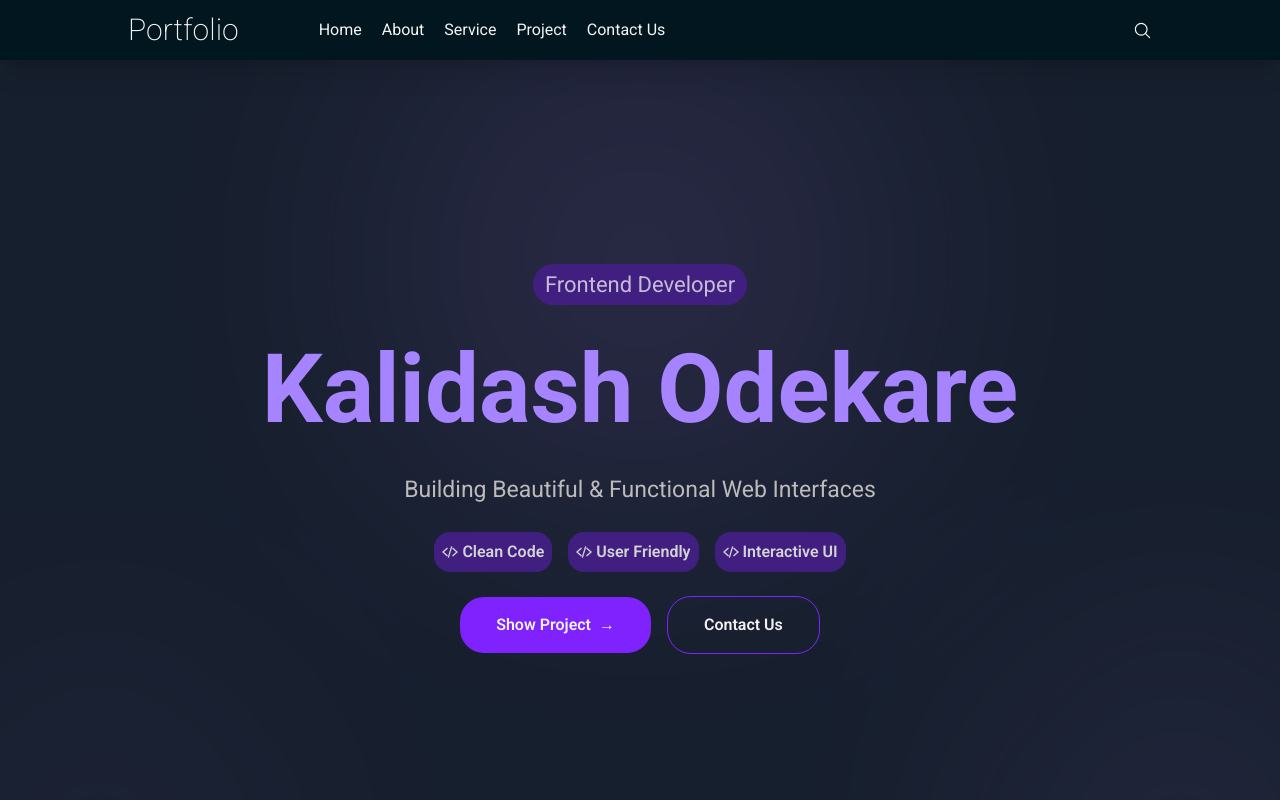
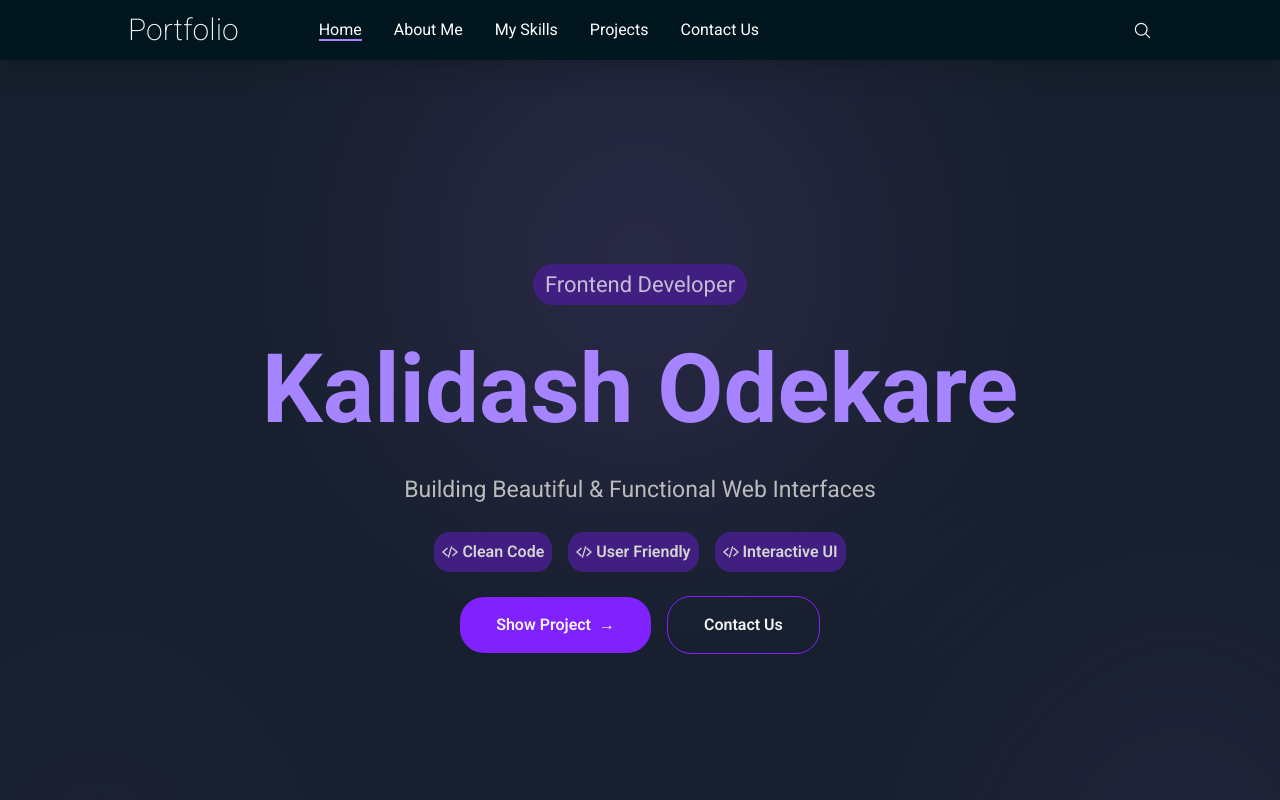
Before and after one commit to kalidashodekare14/Portfolio, a Next.js app: page / in a window 1280 px wide. Shown: the top 800 px of the page. Built offline with nearby package versions, Linux system fonts and the light colour scheme.

Commit message:
scroll animation implement

```diff
--- a/components/AboutMe.tsx
+++ b/components/AboutMe.tsx
@@ -4,7 +4,7 @@ import Image from "next/image";
 
 const AboutMe = () => {
     return (
-        <div className="-mt-px bg-[#161E2D] flex flex-col justify-center items-center font-roboto">
+        <div id="about" className="-mt-px bg-[#161E2D] flex flex-col justify-center items-center font-roboto">
             <div className="min-h-screen max-w-6xl pb-10">
                 <h1 className="text-5xl py-20 text-center text-[#7F22FE] font-bold">About Me</h1>
                 <div className="flex flex-col lg:flex-row">
--- a/components/ContactMe.tsx
+++ b/components/ContactMe.tsx
@@ -6,7 +6,7 @@ import { motion } from 'motion/react'
 
 const ContactMe = () => {
     return (
-        <div className="-mt-px bg-[#161E2D] ">
+        <div id='contact' className="-mt-px bg-[#161E2D] ">
             <div className="lg:h-200 max-w-6xl m-auto font-roboto">
                 <h1 className="text-5xl text-center text-[#7F22FE] font-bold py-10">Contact Me</h1>
                 <div className='w-full flex flex-col lg:flex-row justify-between gap-10 mt-10 pb-5'>
--- a/components/HeroSection.tsx
+++ b/components/HeroSection.tsx
@@ -4,7 +4,7 @@ import { motion } from "motion/react"
 
 const HeroSection = () => {
     return (
-        <div className='-mt-px relative lg:min-h-screen h-screen  bg-[#161f2d] overflow-hidden font-roboto flex flex-col items-center lg:justify-center '>
+        <div id='hero' className='-mt-px relative lg:min-h-screen h-screen  bg-[#161f2d] overflow-hidden font-roboto flex flex-col items-center lg:justify-center '>
             <div className='z-20 flex flex-col items-center gap-6 mt-14 lg:mt-0'>
                 <p className='text-[#f7f6f6bb] text-[22px] bg-[#411f80] p-3 py-1 rounded-3xl'>Frontend Developer</p>
                 <h1 className='text-white text-[94px] lg:text-8xl text-center font-bold leading-tight'>
--- a/components/Projects.tsx
+++ b/components/Projects.tsx
@@ -5,7 +5,7 @@ import { motion } from "motion/react"
 
 const Projects = () => {
     return (
-        <div className="-mt-px bg-[#161E2D]  flex flex-col justify-center items-center">
+        <div id="projects" className="-mt-px bg-[#161E2D]  flex flex-col justify-center items-center">
             <div className="lg:h-180 max-w-6xl font-roboto py-10">
                 <h1 className="text-5xl py-10 text-center text-[#7F22FE] font-bold">Projects</h1>
                 <div className="grid grid-cols-1 md:grid-cols-2 lg:grid-cols-3 gap-10 px-5">
--- a/components/TechnicalSkill.tsx
+++ b/components/TechnicalSkill.tsx
@@ -11,7 +11,7 @@ import { VscVscode } from "react-icons/vsc";
 
 const TechnicalSkill = () => {
     return (
-        <div className="-mt-px bg-[#161E2D] lg:h-150 flex flex-col justify-center items-center">
+        <div id="skills" className="-mt-px bg-[#161E2D] lg:h-150 flex flex-col justify-center items-center">
             <div className=" max-w-6xl font-roboto">
                 <h2 className="text-5xl py-10 text-center text-[#7F22FE] font-bold">Technical Skills</h2>
                 <div className="grid grid-cols-1 md:grid-cols-2 lg:grid-cols-3 gap-5 my-10">
--- a/layout/Navbar.tsx
+++ b/layout/Navbar.tsx
@@ -1,8 +1,7 @@
 "use client"
 import React, { useEffect, useState } from 'react';
-import { FaBars } from 'react-icons/fa';
 import { IoSearchOutline } from 'react-icons/io5';
-
+import { Link } from 'react-scroll'
 
 const Navbar = () => {
 
@@ -28,32 +27,93 @@ const Navbar = () => {
 
     const navgicaton = [
         {
-            "id": "1",
+            "id": 1,
             "name": "Home",
-            "path": "/"
+            "path": "hero"
         },
         {
-            "id": "2",
+            "id": 2,
             "name": "About",
-            "path": "/about"
+            "path": "about"
         },
         {
-            "id": "3",
-            "name": "Service",
-            "path": "/services"
+            "id": 3,
+            "name": "Skills",
+            "path": "skills"
         },
         {
-            "id": "4",
-            "name": "Project",
-            "path": "/doctors"
+            "id": 4,
+            "name": "Projects",
+            "path": "projects"
         },
         {
-            "id": "5",
+            "id": 5,
             "name": "Contact Us",
-            "path": "/blog"
+            "path": "contact"
         },
     ]
-
+    const links = <>
+        <li className='font-rubik'>
+            <Link
+                to="hero"
+                spy={true}
+                smooth={true}
+                offset={-100}
+                duration={500}
+                activeClass="border-b-2 text-[#A684FF] border-[#A684FF] rounded-none"
+                className={'text-white cursor-pointer dark:text-black'}>
+                Home
+            </Link>
+        </li>
+        <li className='font-rubik'>
+            <Link
+                to="about"
+                spy={true}
+                smooth={true}
+                offset={-80}
+                activeClass="border-b-2 text-[#A684FF] border-[#A684FF] rounded-none"
+                duration={500}
+                className={'text-white cursor-pointer dark:text-black'}>
+                About Me
+            </Link>
+        </li>
+        <li className='font-rubik'>
+            <Link
+                to="skills"
+                spy={true}
+                smooth={true}
+                offset={-70}
+                duration={500}
+                activeClass="border-b-2 text-[#A684FF] border-[#A684FF] rounded-none"
+                className={'text-white cursor-pointer dark:text-black'}>
+                My Skills
+            </Link>
+        </li>
+        <li className='font-rubik'>
+            <Link
+                to="projects"
+                spy={true}
+                smooth={true}
+                offset={-60}
+                duration={500}
+                activeClass="border-b-2 text-[#A684FF] border-[#A684FF] rounded-none"
+                className={'text-white cursor-pointer dark:text-black'}>
+                Projects
+            </Link>
+        </li>
+        <li className='font-rubik'>
+            <Link
+                to="contact"
+                spy={true}
+                smooth={true}
+                offset={-50}
+                duration={500}
+                activeClass="border-b-2 text-[#A684FF] border-[#A684FF] rounded-none"
+                className={'text-white cursor-pointer dark:text-black'}>
+                Contact Us
+            </Link>
+        </li>
+    </>
 
     return (
         <div className={`sticky top-0 z-50  text-[#f5f5f5] shadow-xl backdrop-blur-lg transition-all duration-300 opacity-100 bg-[#01161e]`}>
@@ -62,23 +122,15 @@ const Navbar = () => {
                     <h1 className='text-3xl'>
                         Portfolio
                     </h1>
-                    <ul className='hidden lg:flex items-center gap-5 text-[16px] font-normal'>
-                        {
-                            navgicaton.map((navi) => (
-                                <li key={navi.id} className='font-rubik'>{navi.name}</li>
-                            ))
-                        }
+                    <ul className='hidden lg:flex items-center space-x-3 gap-5 text-[16px] font-normal'>
+                        {links}
                     </ul>
                 </div>
                 <div className='flex items-center gap-5 text-[19px]'>
                     <IoSearchOutline className='hidden lg:flex' />
                 </div>
                 <ul className={`z-50 absolute left-0 p-5 lg:hidden  bg-[#307bc4] text-white w-full flex flex-col  gap-5 text-[19px] font-light translate-y-14 duration-700  ${toggle ? "translate-x-0" : "-translate-x-full"}`}>
-                    {
-                        navgicaton.map((navi) => (
-                            <li key={navi.id} className='font-rubik'>{navi.name}</li>
-                        ))
-                    }
+                    {links}
                 </ul>
             </nav>
         </div>
--- a/package.json
+++ b/package.json
@@ -13,13 +13,15 @@
     "next": "16.1.4",
     "react": "19.2.3",
     "react-dom": "19.2.3",
-    "react-icons": "^5.5.0"
+    "react-icons": "^5.5.0",
+    "react-scroll": "^1.9.3"
   },
   "devDependencies": {
     "@tailwindcss/postcss": "^4",
     "@types/node": "^20",
     "@types/react": "^19",
     "@types/react-dom": "^19",
+    "@types/react-scroll": "^1.8.10",
     "daisyui": "^5.5.14",
     "eslint": "^9",
     "eslint-config-next": "16.1.4",
```
Also changed, not shown: 1 other file (tests, documents, lock files or other folders).
